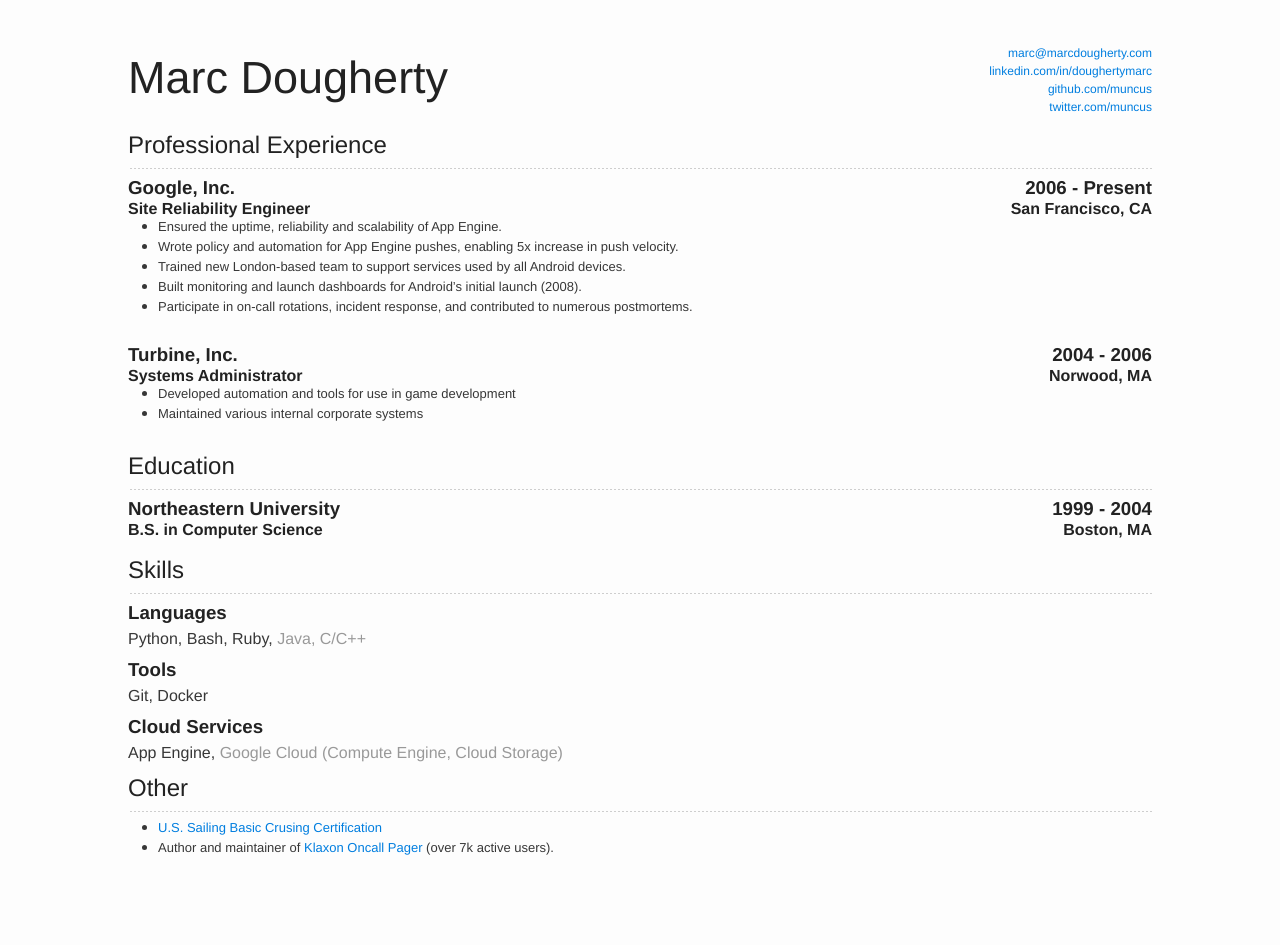
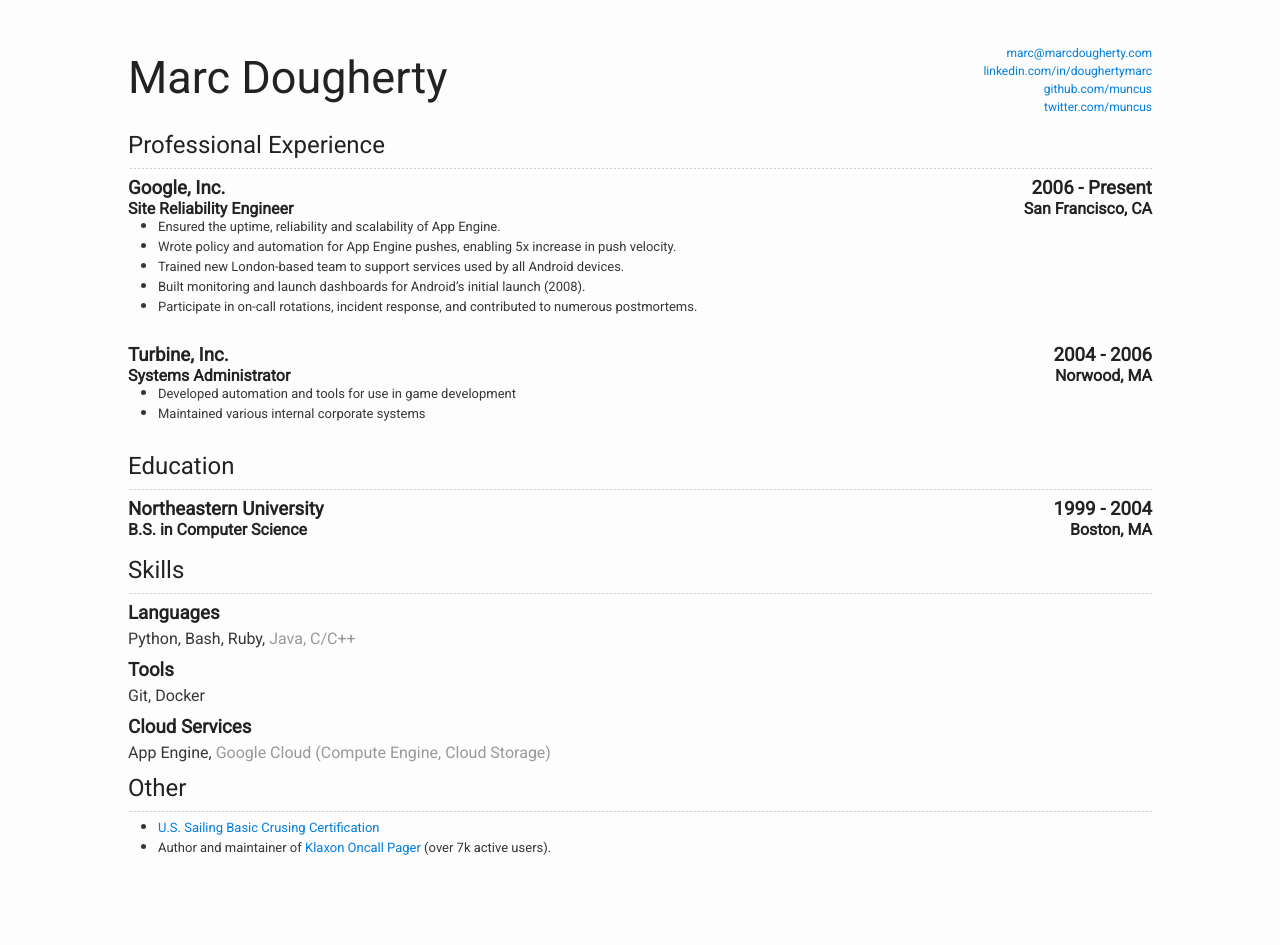
Before and after one commit to marcdougherty/marcdougherty.github.io, a Jekyll site: the page built from resume-plain.html, in a window 1280 px wide. Built offline with Jekyll 4.4.1, drawn with Linux system fonts in a browser that asks for light colours.

Commit message:
try out Roboto font for plain resume

```diff
--- a/_layouts/none.html
+++ b/_layouts/none.html
@@ -5,6 +5,7 @@
     <meta charset='utf-8' />
     <meta http-equiv="X-UA-Compatible" content="chrome=1" />
     <meta name="description" content="{{ site.name }}" />
+    <link href='https://fonts.googleapis.com/css?family=Roboto' rel='stylesheet' type='text/css'>
     <link rel="stylesheet" type="text/css" href="/css/main.css">
   </head>
 
--- a/css/main.scss
+++ b/css/main.scss
@@ -6,7 +6,7 @@
 
 
 // Our variables
-$base-font-family: Helvetica, Arial, sans-serif;
+$base-font-family: 'Roboto', Helvetica, Arial, sans-serif;
 $base-font-size:   16px;
 $small-font-size:  $base-font-size * 0.875;
 $base-line-height: 1.5;
```
